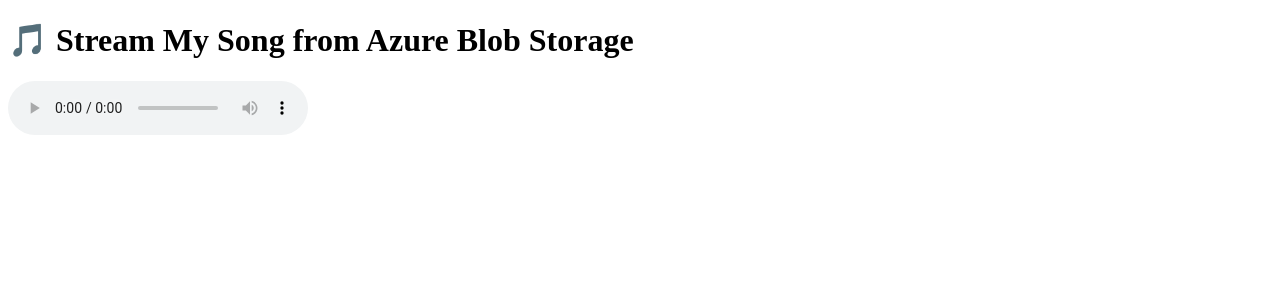
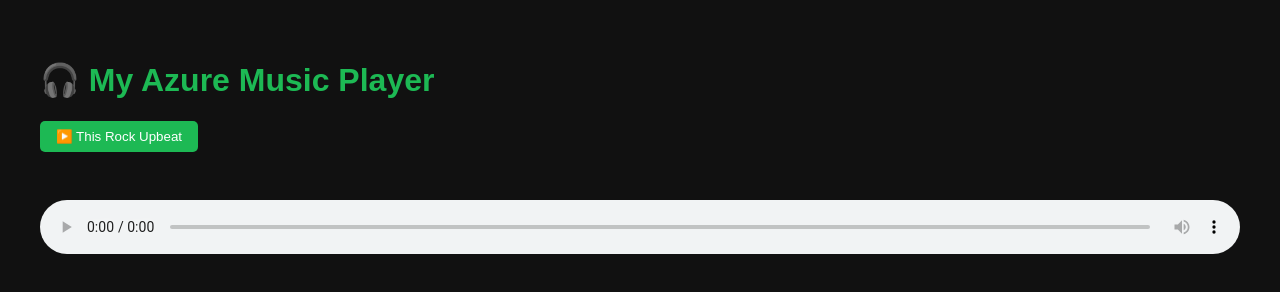
Before and after one commit to Brightcustom-group/spotify-mp3-player, a plain HTML site: page index.html in a window 1280 px wide. Drawn offline with Linux system fonts and the light colour scheme.

Commit message:
Add: Playlist UI with MP3 streaming

```diff
--- a/index.html
+++ b/index.html
@@ -3,21 +3,80 @@
 
 <head>
     <meta charset="UTF-8" />
-    <meta name="viewport" content="width=device-width, initial-scale=1.0" />
-    <title>My Cloud MP3 Player</title>
+    <title>My Azure Playlist</title>
+    <style>
+        body {
+            font-family: Arial, sans-serif;
+            padding: 2rem;
+            background: #111;
+            color: #eee;
+        }
+
+        h1 {
+            color: #1db954;
+        }
+
+        ul {
+            list-style: none;
+            padding: 0;
+        }
+
+        li {
+            margin-bottom: 1rem;
+        }
+
+        button {
+            background-color: #1db954;
+            color: white;
+            border: none;
+            padding: 0.5rem 1rem;
+            border-radius: 5px;
+            cursor: pointer;
+        }
+
+        audio {
+            width: 100%;
+            margin-top: 2rem;
+        }
+    </style>
 </head>
 
 <body>
-    <h1>🎵 Stream My Song from Azure Blob Storage</h1>
-    <audio controls>
-        <source
-            src="https://spotifystorageforbright.blob.core.windows.net/music/This%20Rock%20Upbeat.mp3?sp=r&st=2025-09-04T18:29:47Z&se=2025-09-05T02:44:47Z&spr=https&sv=2024-11-04&sr=b&sig=ebihDJMJ6D9Zm%2F%2FXdmf5U1k4NNi%2BxwjvIvfH7T%2FUB70%3D"
-            type="audio/mpeg">
+    <h1>🎧 My Azure Music Player</h1>
+    <ul id="playlist">
+        <!-- Songs will be loaded here -->
+    </ul>
+
+    <audio id="audioPlayer" controls>
         Your browser does not support the audio element.
     </audio>
 
-    </audio>
+    <script>
+        // 🎵 Playlist data: title + full SAS URL for each MP3
+        const songs = [
+            {
+                title: "This Rock Upbeat",
+                url: "https://spotifystorageforbright.blob.core.windows.net/music/This%20Rock%20Upbeat.mp3?sp=r&st=2025-09-04T18:29:47Z&se=2025-09-05T02:44:47Z&spr=https&sv=2024-11-04&sr=b&sig=ebihDJMJ6D9Zm%2F%2FXdmf5U1k4NNi%2BxwjvIvfH7T%2FUB70%3D"
+            },
+            // 🆕 Add more songs here later
+        ];
 
+        const playlist = document.getElementById("playlist");
+        const audioPlayer = document.getElementById("audioPlayer");
+
+        // ⏯️ Create a list item for each song
+        songs.forEach(song => {
+            const li = document.createElement("li");
+            const button = document.createElement("button");
+            button.innerText = `▶️ ${song.title}`;
+            button.onclick = () => {
+                audioPlayer.src = song.url;
+                audioPlayer.play();
+            };
+            li.appendChild(button);
+            playlist.appendChild(li);
+        });
+    </script>
 </body>
 
 </html>
```
